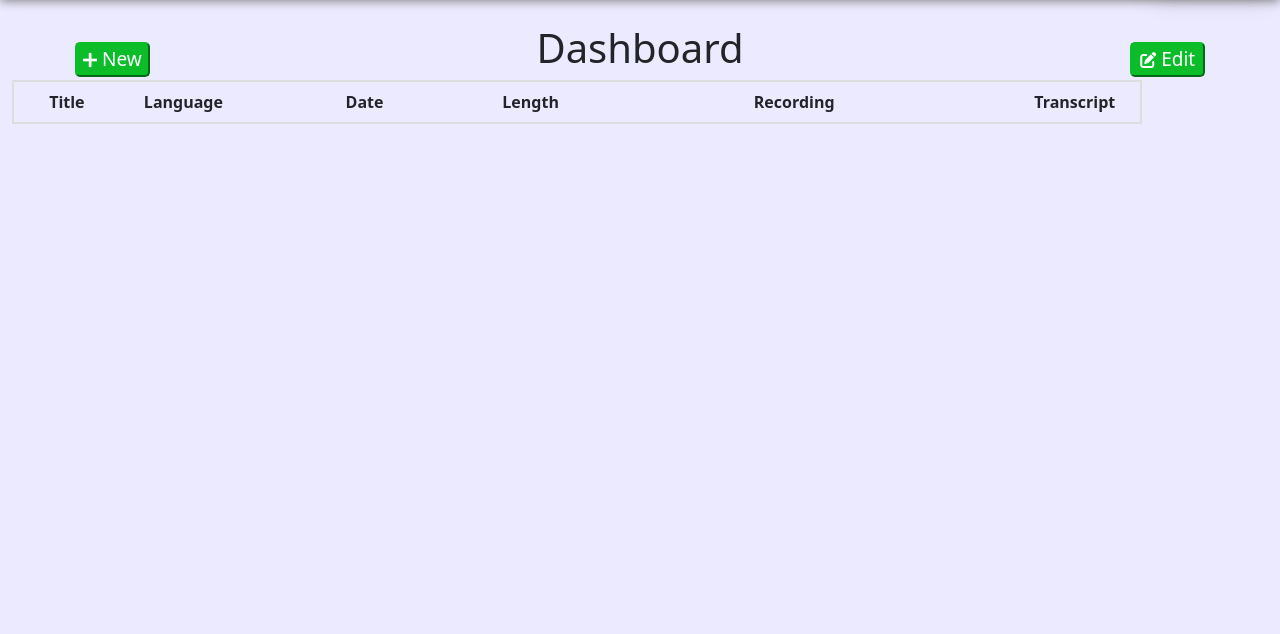
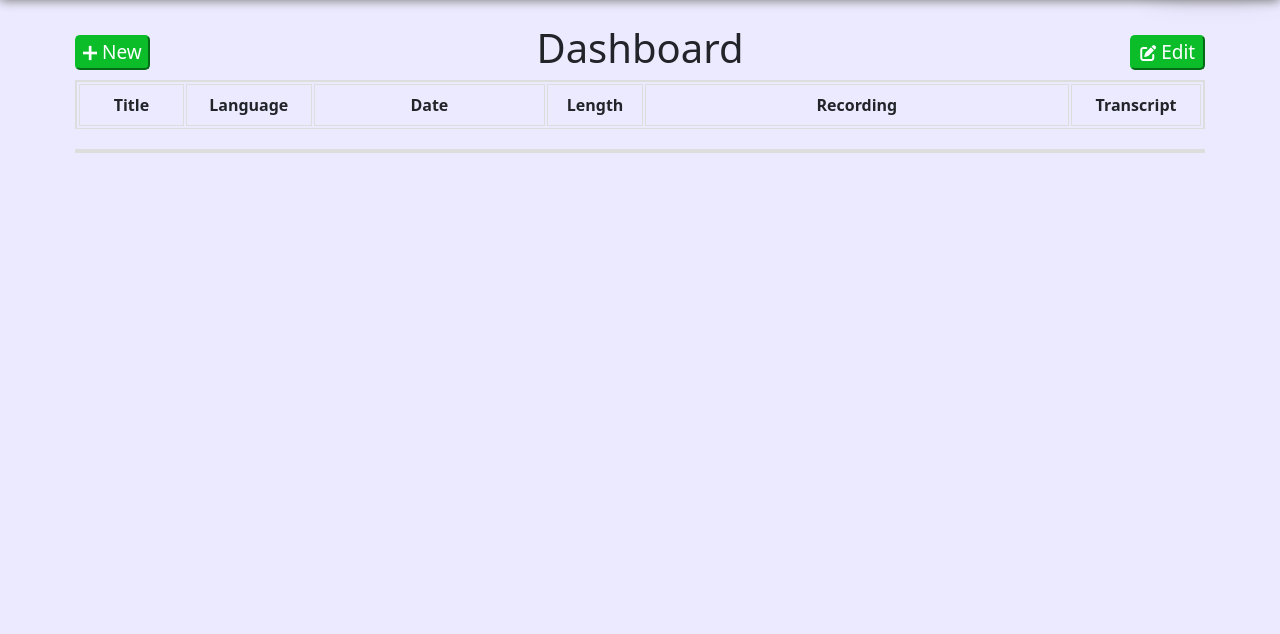
Before and after one commit to rlmtm/CS-IA, a Flask app: template templates/home.html in a window 1280 px wide. Shown: the part 74-708 px from the top of the page. Run offline with Flask 3, Linux system fonts and the light colour scheme; the template is opened without the code that fills it, so the values that code supplies are empty; some libraries are stand-ins or nearby versions.

Commit message:
Update styles.css

```diff
--- a/static/styles.css
+++ b/static/styles.css
@@ -93,12 +105,6 @@ nav {
     margin-top: 10px;
  }
 
-.table {
-    width: 90%;
-    border-collapse: collapse;
-    border: 2px solid #ddd;
-}
-
 .horizontal-stack {
     display: flex;
     justify-content: space-between;
@@ -129,14 +135,21 @@ nav {
 }
 
 .buttonDisabled {
-    /* Cursor:text !important; */
     Text-Decoration: None !important;
 }
 
 .table-center {
     overflow: auto;
     display: flex;
-    justify-content: center;
+    justify-content: flex-start;
+    align-items: center;
+    flex-direction: column;
+}
+
+.table-top {
+    overflow: auto;
+    display: flex;
+    flex-direction: column;
     align-items: center;
 }
 
@@ -144,6 +157,7 @@ nav {
     width: 90%;
     border-collapse: collapse;
     border: 2px solid #ddd;
+    margin-bottom: 0px;
 }
 
 .container-padding {
@@ -232,7 +265,6 @@ nav {
     border-radius: 5px;
     width: 75px;
     height: 35px;
-    margin-top: 15px;
 }
 .menu-button-icon {
     margin-right: 5px;
@@ -242,3 +274,34 @@ nav {
     color: white;
     height: 30px;
 }
+
+.edit-button {
+    margin-top: 7.5px;
+}
+
+.horizontal-stack-inner-edit {
+    display: flex;
+    justify-content: space-evenly;
+    align-items: center;
+}
+
+.table-container {
+    display: flex;
+    justify-content: space-between;
+    margin-bottom: 20px;
+}
+
+.table {
+    border-collapse: separate;
+}
+
+th, td {
+    padding: 10px;
+    border: 1px solid #ddd;
+    vertical-align: middle;
+}
+
+.table-body {
+    max-height: 400px;
+    overflow-y: auto;
+}
```
Also changed, not shown: other parts of static/styles.css (+36 -5 lines).
